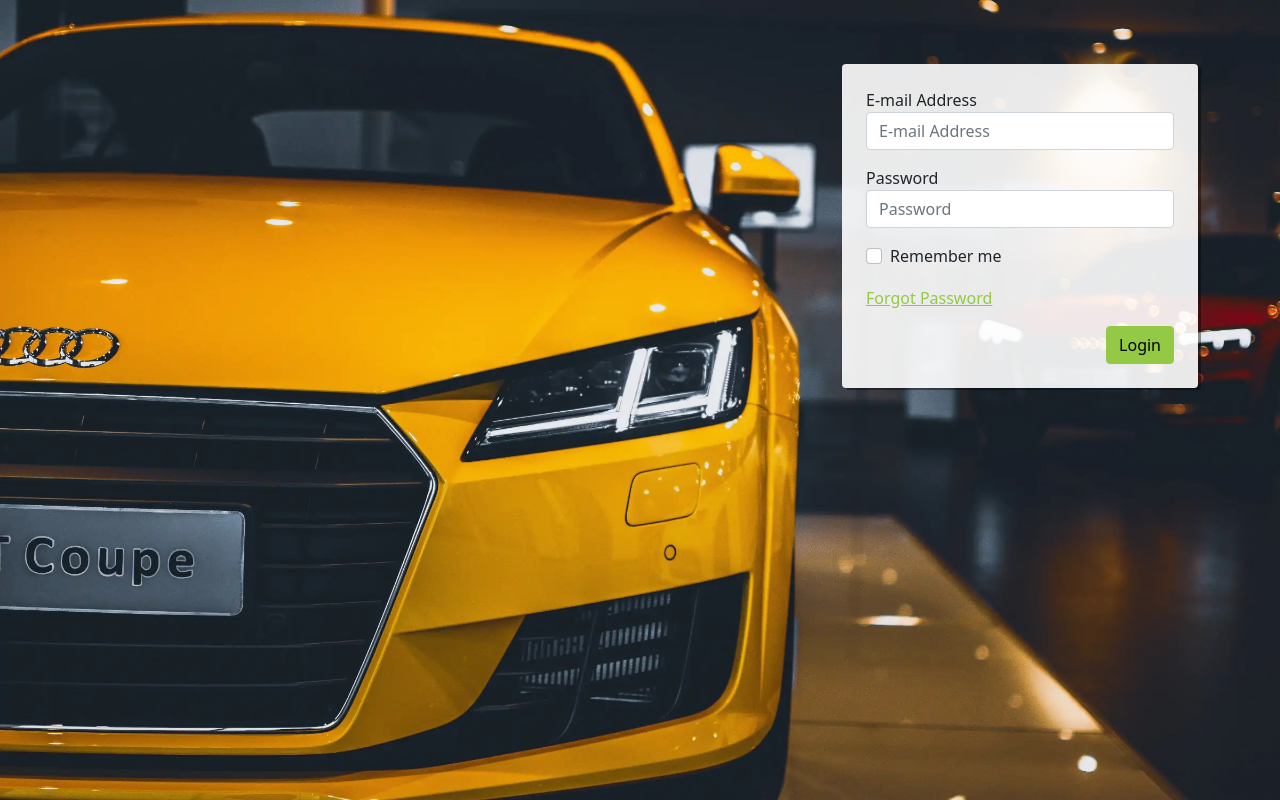
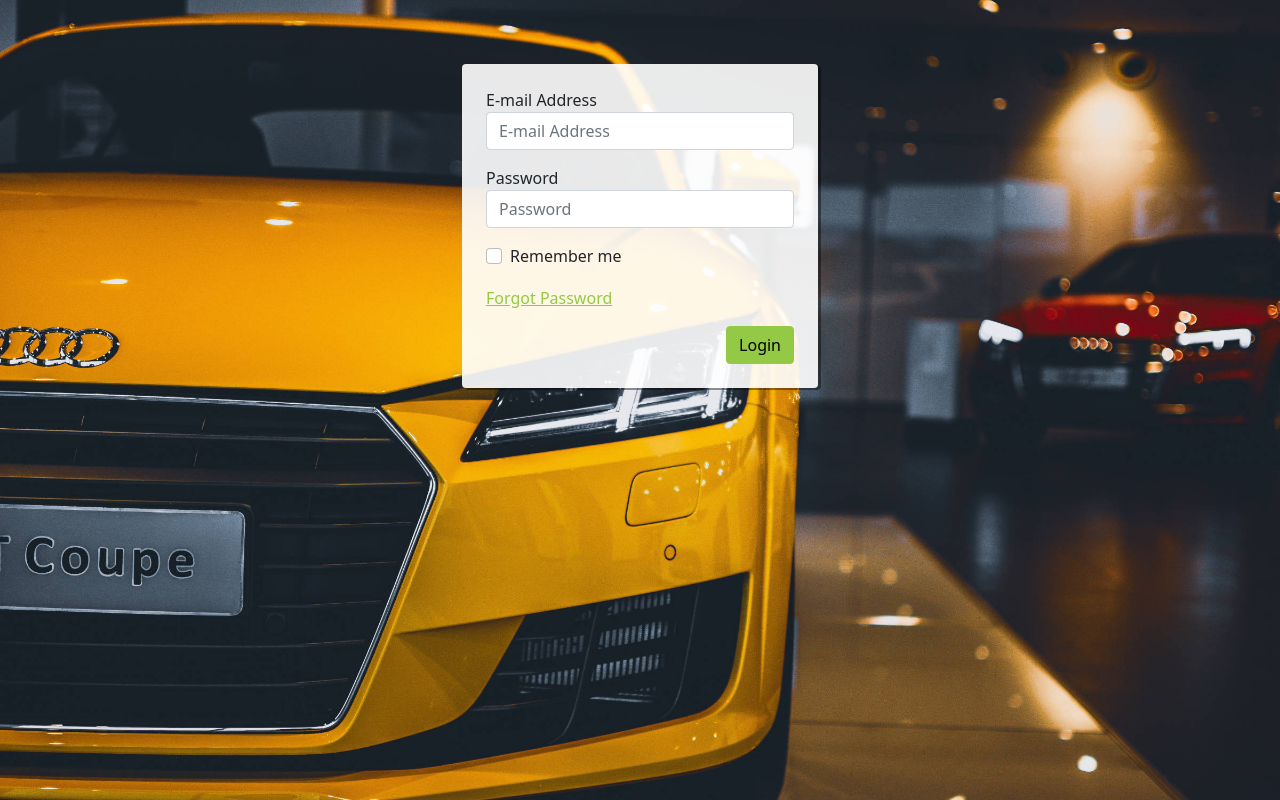
Before and after one commit to lunitin/tts-portal, a Flask app: a page that uses docroot/app/templates/login.html in a window 1280 px wide. Shown: the part 106-906 px from the top of the page. Run offline with Flask 3, Linux system fonts and the light colour scheme; parts of the project's set-up code (start-up, migrations or seed data) failed here and were passed over; some libraries are stand-ins or nearby versions.

Commit message:
Added jpg images and moved the password dialog box

```diff
--- a/docroot/app/templates/forgotpassword.html
+++ b/docroot/app/templates/forgotpassword.html
@@ -8,8 +8,8 @@
   }
 </style>
 <div class="container">
-  <div class="row">
-    <div class="col-md-4 offset-md-8">
+  <div class="row justify-content-center">
+    <div class="col-12 col-md-6 col-xl-4">
       <div class="main-login_form login-form bg-light mt-5 p-4 rounded">
         <form action="/forgot-password" method="POST" class="row g-3">
           <div class="col-12">
--- a/docroot/app/templates/login.html
+++ b/docroot/app/templates/login.html
@@ -8,8 +8,8 @@ attr_main %} class="main-login" {% endblock %} {% block content %}
   }
 </style>
 <div class="container">
-  <div class="row">
-    <div class="col-md-4 offset-md-8">
+  <div class="row justify-content-center">
+    <div class="col-12 col-md-6 col-xl-4">
       <div class="main-login_form login-form bg-light mt-5 p-4 rounded">
         <form action="/login" method="POST" class="row g-3">
           <div class="col-12">
--- a/docroot/app/templates/newpassword.html
+++ b/docroot/app/templates/newpassword.html
@@ -8,8 +8,8 @@
   }
 </style>
 <div class="container">
-  <div class="row">
-    <div class="col-md-4 offset-md-8">
+  <div class="row justify-content-center">
+    <div class="col-12 col-md-6 col-xl-4">
       <div class="main-login_form login-form bg-light mt-4 p-4">
         <form action="/recover-password" method="POST" class="row g-3">
           <input type="hidden" name="token" value="{{ token }}" />
```
Also changed, not shown: docroot/app/static/images/splash/audi_traffic_by_robert_couse-baker.jpg (added), docroot/app/static/images/splash/garage.jpg (added), docroot/app/static/images/splash/red_audi.jpg (added), docroot/app/static/images/splash/sky.jpg (added), docroot/app/static/images/splash/yellow_audi.jpg (added).
